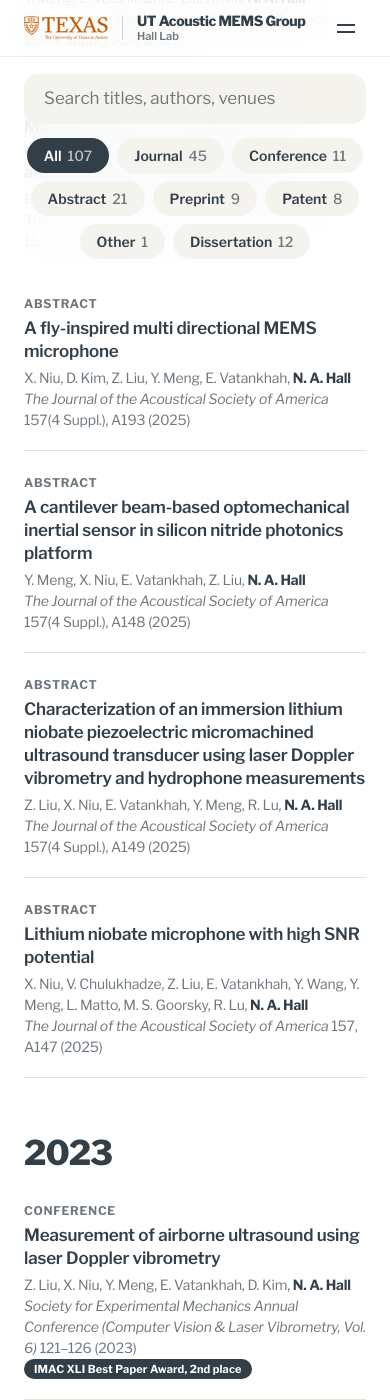
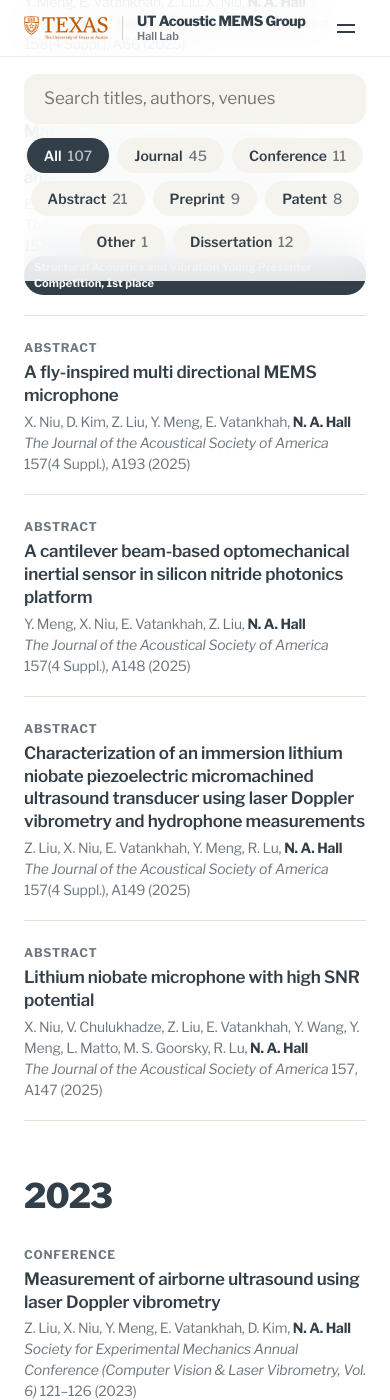
Before and after one commit to utacousticmems/utacousticmems.github.io, a Jekyll site: the page built from publications.html, in a window 390 px wide and 1400 px high, scrolled down 6926 px. Built offline with Jekyll 4.4.1, drawn with Linux system fonts in a browser that asks for light colours; some of the changed text lies outside the part shown.

Commit message:
Publications: award badges for two meeting talks
- "Magnetostrictive-based jerk sensor..." (Vatankhah et al., JASA
  157(4 Suppl.), A73, 2025): Structural Acoustics and Vibration Young
  Presenter Competition, 1st place.
- "MEMS microphones as ultrasonic transducers" (Niu et al., JASA
  152(4 Suppl.), A50-A51, 2022): Best Presentation Award, Engineering
  Acoustics. The badge is on the 2022 talk, not on the 2026 arXiv
  preprint with a similar title.

Badges on the Publications page can now wrap inside their pill, so the
long competition name stays on screen on phones instead of making the
page scroll sideways. Short badges look the same as before.

Co-Authored-By: Claude Opus 5.5 <noreply@anthropic.com>
Claude-Session: https://claude.ai/code/session_01XnJK1szSo6TSgXPv7z8R9V

```diff
--- a/_data/publications.yml
+++ b/_data/publications.yml
@@ -220,6 +220,7 @@
   venue: The Journal of the Acoustical Society of America
   details: 157(4 Suppl.), A73
   doi: 10.1121/10.0037435
+  award: Structural Acoustics and Vibration Young Presenter Competition, 1st place
 - year: 2025
   type: abstract
   authors: X. Niu, D. Kim, Z. Liu, Y. Meng, E. Vatankhah, N. A. Hall
@@ -289,6 +290,7 @@
   title: MEMS microphones as ultrasonic transducers
   venue: The Journal of the Acoustical Society of America
   details: 152(4 Suppl.), A50–A51
+  award: Best Presentation Award, Engineering Acoustics
 - year: 2022
   type: abstract
   authors: Y. Meng, E. Vatankhah, Z. Liu, X. Niu, R. P. Williams, N. A. Hall
--- a/assets/css/site.css
+++ b/assets/css/site.css
@@ -251,6 +251,8 @@ code { font-family: var(--mono); font-size: .85em; background: var(--stone-bg);
 .badge { font-size: 11px; font-weight: 700; padding: 3px 10px; border-radius: 999px; white-space: nowrap; vertical-align: 1px; letter-spacing: .01em; }
 .badge-cover { background: var(--orange); color: #fff; }
 .badge-award { background: var(--charcoal); color: #fff; }
+/* A long award name moves to its own line and, on a narrow phone, wraps inside its pill instead of running off the screen */
+.pub-venue .badge { display: inline-block; max-width: 100%; white-space: normal; }
 .badge-migrated { background: var(--stone-bg); color: var(--ink-2); }
 .badge-needs-check { background: var(--tangerine); color: var(--ink); }
 .note { margin-top: 48px; text-align: center; font-size: 14px; }
```
